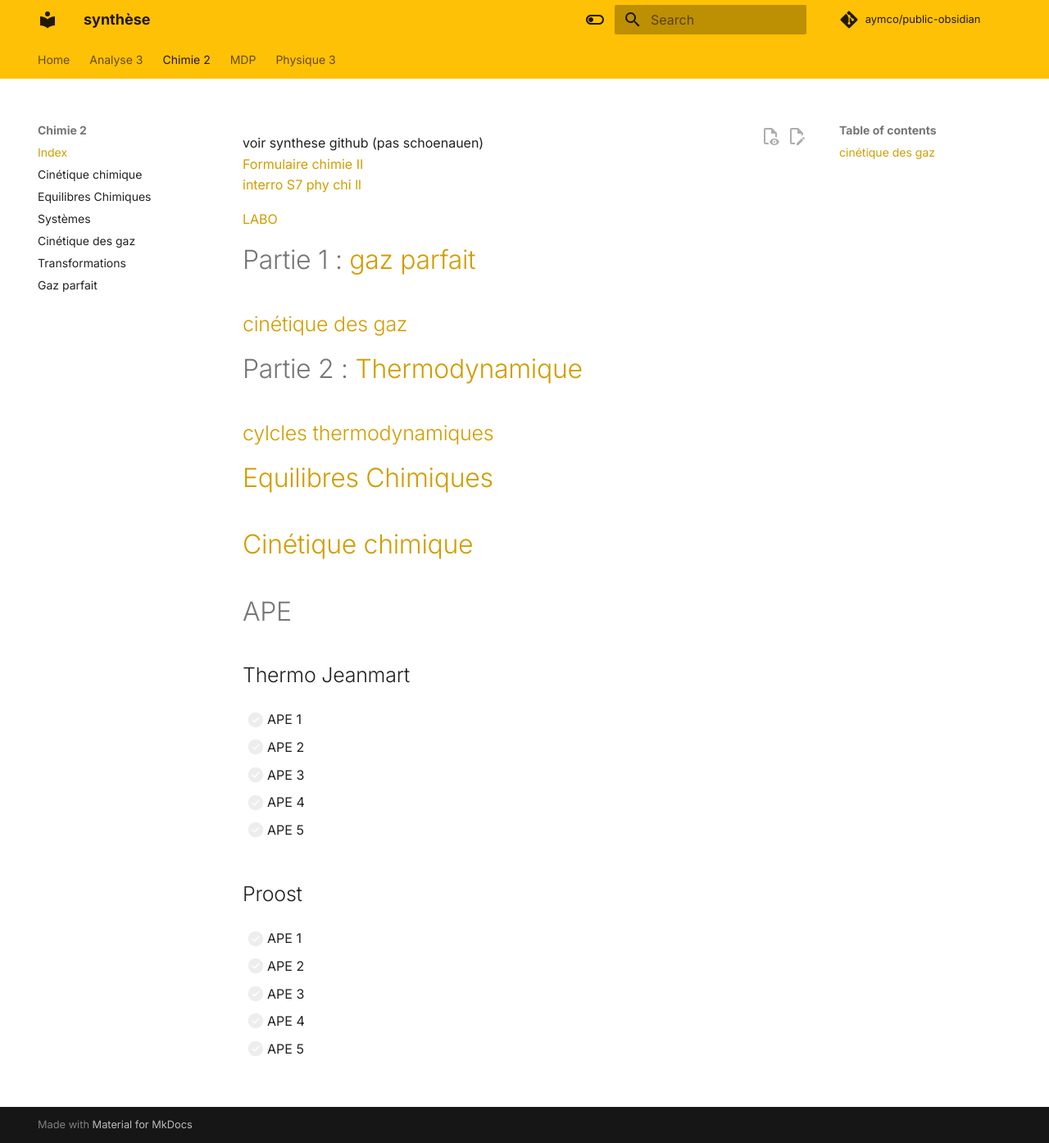
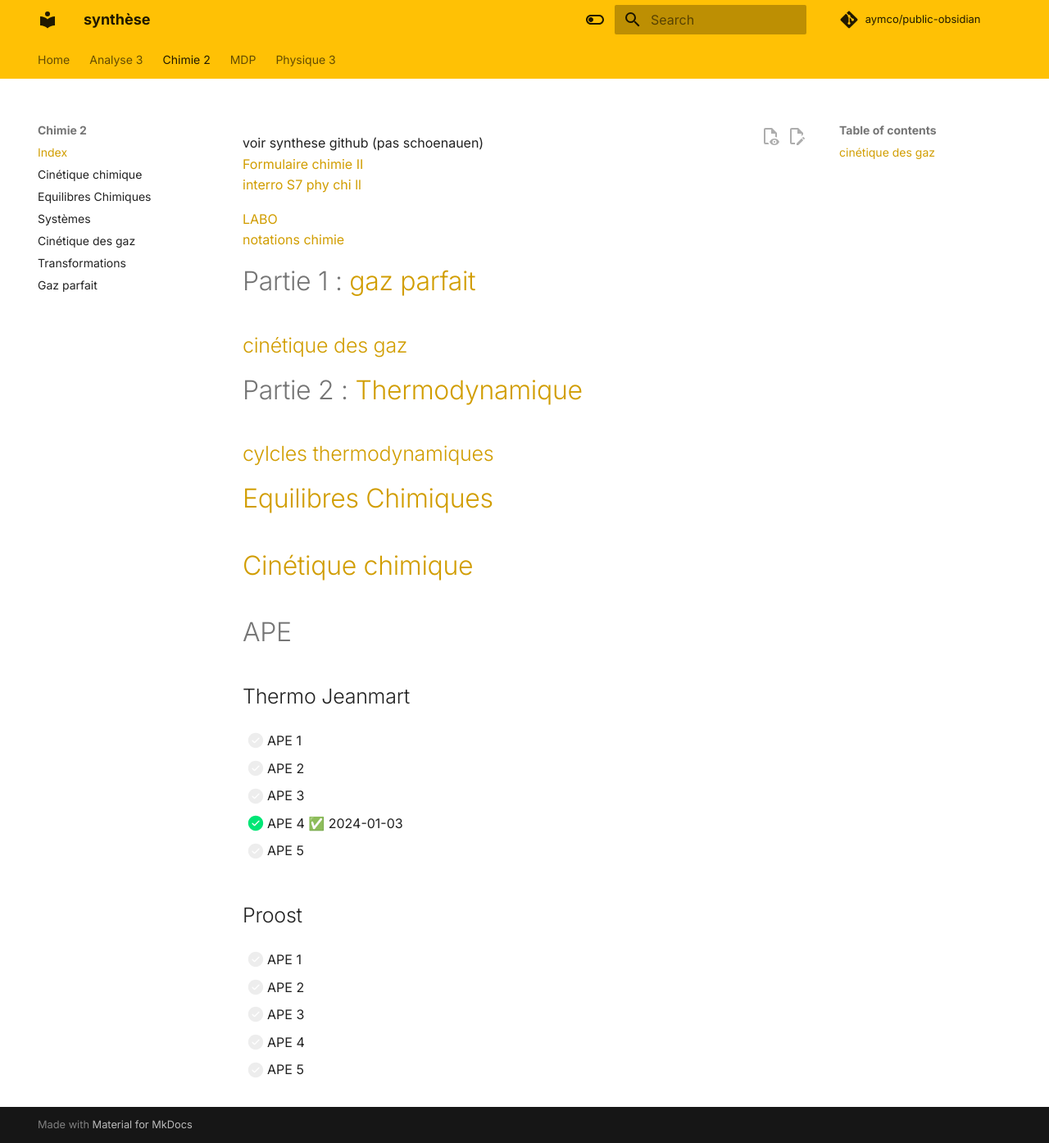
Before and after one commit to Aymco/public-obsidian, an MkDocs documentation site: the page built from docs/Chimie 2/index.md, in a window 1280 px wide and 1394 px high. Shown: the whole window at 82% size. Built offline with MkDocs 1.6.1 and Material for MkDocs 9.7.7, drawn with Linux system fonts in a browser that asks for light colours; comment, search, counter and statistics services are not loaded.

Commit message:
PUSH NOTE : Chimie 2.md

```diff
--- a/docs/Chimie 2/index.md
+++ b/docs/Chimie 2/index.md
@@ -11,6 +11,7 @@ voir synthese github (pas schoenauen)
 [interro S7 phy chi ll](interro%20S7%20phy%20chi%20ll.md)
 
 [LABO](LABO.md)
+[notations chimie](notations%20chimie.md)
 
 # Partie 1 : [gaz parfait](gaz%20parfait.md)
 ## [cinétique des gaz](cin%C3%A9tique%20des%20gaz.md)
@@ -32,7 +33,7 @@ voir synthese github (pas schoenauen)
 
 - [ ] APE 3
 
-- [ ] APE 4
+- [x] APE 4 ✅ 2024-01-03
 
 - [ ] APE 5
 ## Proost
```
